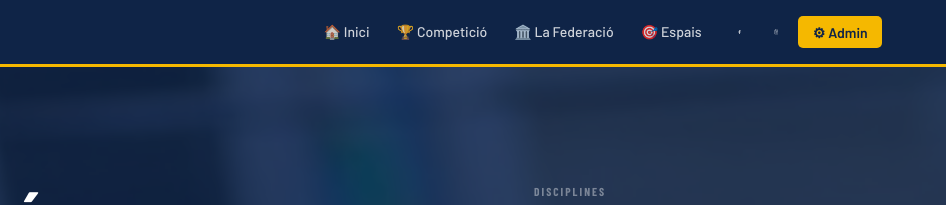
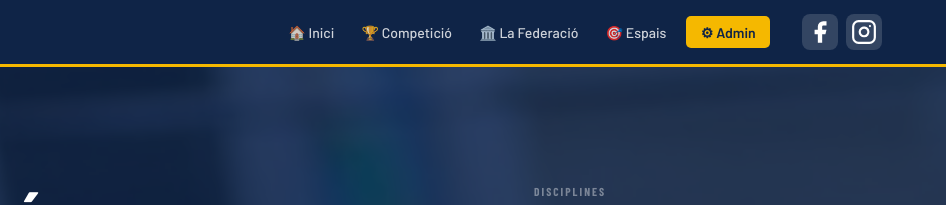
Before and after one commit to jssanmir/fcta-project, a website: page index.html in a window 1280 px wide. Shown: the top 205 px of the page, 334-1280 px from the left. Drawn offline with nearby package versions, Linux system fonts and the light colour scheme; no server answers; a script that the page names is missing; a web font is replaced by a local one.

Commit message:
Corregir visibilitat icones Facebook i Instagram al nav
Mou .nav-social fora de .nav-links per evitar que la regla
.nav-links a { background:none } sobreescrigui el fons dels icones.
Afegeix width/height 26px als SVGs com a garantia de mida.

Co-Authored-By: Claude Sonnet 4.6 <noreply@anthropic.com>

```diff
--- a/css/03-nav.css
+++ b/css/03-nav.css
@@ -10,8 +10,8 @@ nav{position:sticky;top:0;z-index:1000;background:var(--navy-dark);border-bottom
 .nav-links a:hover,.nav-links button:hover,.nav-links a.act{color:var(--gold)}
 .nav-admin{background:var(--gold)!important;color:var(--navy-dark)!important;font-weight:700!important;border-radius:5px;padding:.4rem .9rem!important;margin-left:.4rem}
 .nav-admin:hover{background:white!important;color:var(--navy-dark)!important}
-.nav-social{display:flex;align-items:center;gap:.3rem;margin-left:.5rem}
-.nav-soc-link{display:flex;align-items:center;justify-content:center;width:32px;height:32px;border-radius:50%;color:rgba(255,255,255,.9);transition:color .2s,background .2s}
-.nav-soc-link svg{width:22px;height:22px}
-.nav-soc-link:hover{color:var(--gold);background:rgba(255,255,255,.08)}
+.nav-social{display:flex;align-items:center;gap:.5rem;margin-left:.5rem}
+.nav-soc-link{display:flex;align-items:center;justify-content:center;width:36px;height:36px;border-radius:8px;background:rgba(255,255,255,.15);color:#fff;transition:color .2s,background .2s}
+.nav-soc-link svg{width:26px;height:26px;display:block}
+.nav-soc-link:hover{color:var(--gold);background:rgba(255,255,255,.25)}
 @media(max-width:780px){.nav-links{display:none}}
--- a/index.html
+++ b/index.html
@@ -103,15 +103,15 @@
       <a href="#" onclick="scrollToHub('hub-activitat');return false">🏆 Competició</a>
       <a href="#" onclick="scrollToHub('hub-federacio');return false">🏛️ La Federació</a>
       <a href="#" onclick="scrollToHub('hub-espais');return false">🎯 Espais</a>
-      <div class="nav-social">
-        <a href="https://www.facebook.com/tirambarcCAT" target="_blank" class="nav-soc-link" title="Facebook">
-          <svg viewBox="0 0 24 24" width="18" height="18" fill="currentColor"><path d="M18 2h-3a5 5 0 0 0-5 5v3H7v4h3v8h4v-8h3l1-4h-4V7a1 1 0 0 1 1-1h3z"/></svg>
-        </a>
-        <a href="https://www.instagram.com/tirambarc_cat/" target="_blank" class="nav-soc-link" title="Instagram">
-          <svg viewBox="0 0 24 24" width="18" height="18" fill="none" stroke="currentColor" stroke-width="2" stroke-linecap="round" stroke-linejoin="round"><rect x="2" y="2" width="20" height="20" rx="5" ry="5"/><path d="M16 11.37A4 4 0 1 1 12.63 8 4 4 0 0 1 16 11.37z"/><line x1="17.5" y1="6.5" x2="17.51" y2="6.5"/></svg>
-        </a>
-      </div>
       <button class="nav-admin" onclick="openAdm()">⚙ Admin</button>
+    </div>
+    <div class="nav-social">
+      <a href="https://www.facebook.com/tirambarcCAT" target="_blank" class="nav-soc-link" title="Facebook">
+        <svg viewBox="0 0 24 24" fill="currentColor" width="26" height="26"><path d="M18 2h-3a5 5 0 0 0-5 5v3H7v4h3v8h4v-8h3l1-4h-4V7a1 1 0 0 1 1-1h3z"/></svg>
+      </a>
+      <a href="https://www.instagram.com/tirambarc_cat/" target="_blank" class="nav-soc-link" title="Instagram">
+        <svg viewBox="0 0 24 24" fill="none" stroke="currentColor" stroke-width="2" stroke-linecap="round" stroke-linejoin="round" width="26" height="26"><rect x="2" y="2" width="20" height="20" rx="5" ry="5"/><path d="M16 11.37A4 4 0 1 1 12.63 8 4 4 0 0 1 16 11.37z"/><line x1="17.5" y1="6.5" x2="17.51" y2="6.5"/></svg>
+      </a>
     </div>
   </div>
 </nav>
```
